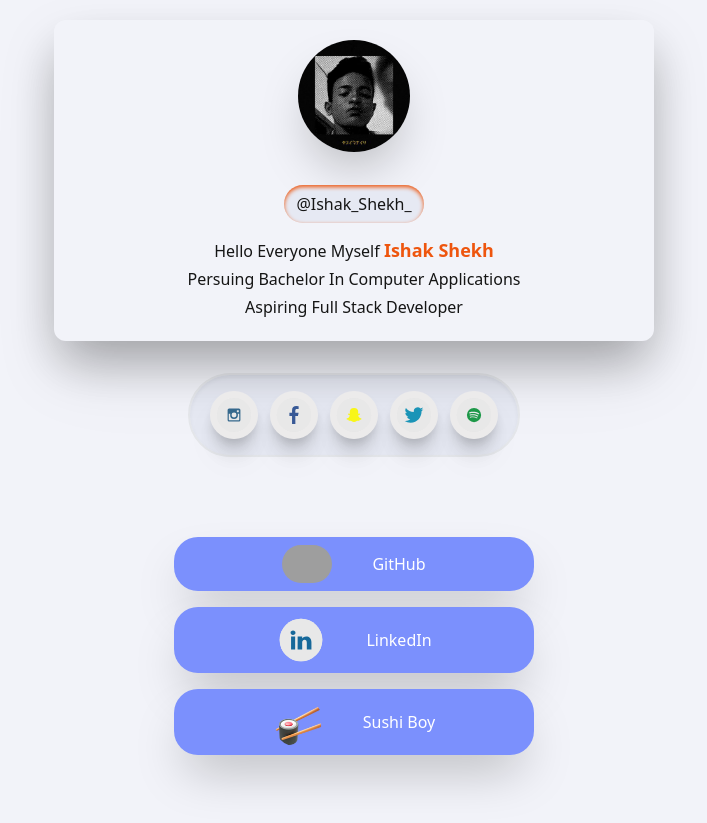
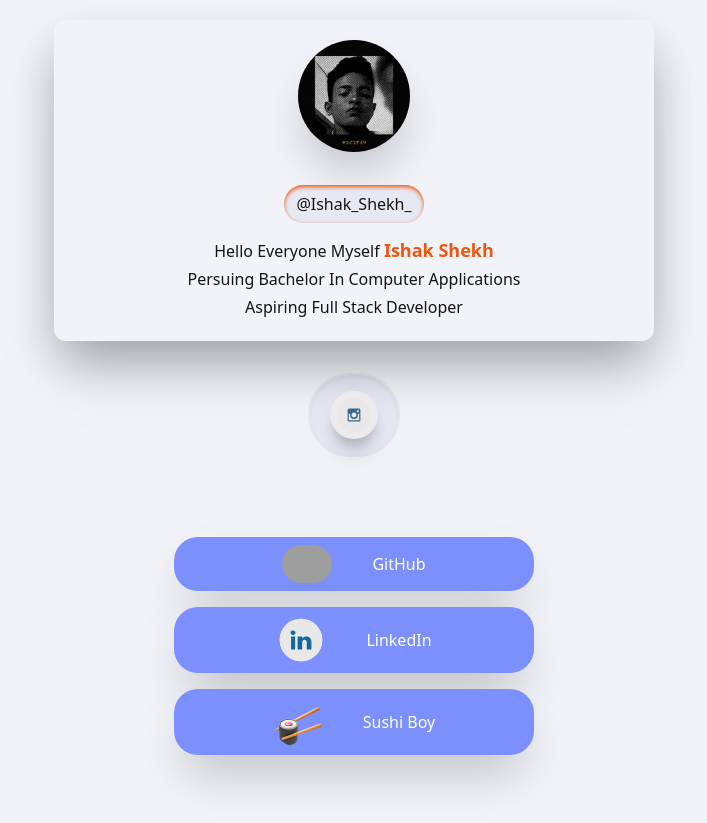
Before and after one commit to ishakshekh-org/ishakshekh-org-react-link-in-bio, a React (Vite) app: page / in a window 1280 px wide. Shown: the whole page, without its empty margins (286-993 px from the left). Built offline with nearby package versions, Linux system fonts and the light colour scheme; grey boxes are pictures that could not be loaded.

Commit message:
Update NavPart.jsx

```diff
--- a/src/components/NavPart.jsx
+++ b/src/components/NavPart.jsx
@@ -8,10 +8,18 @@
   twiiter,
 } from "../assets/icons";
 
+const data = [
+{
+    img: instagram,
+    src: "#"
+}
+];
+
 const NavPart = () => {
   return (
     <div className="flex justify-center items-center sm:w-fit m-auto my-3 p-4 sm:px-5 bg-[#e6e9f3]  border-2 shadow-inner rounded-full ">
       <ul className="flex justify-evenly w-full sm:justify-evenly gap-3">
+{/*
         <Navbar img={instagram} src="https://www.instagram.com/ishak_shekh_/" />
         <Navbar
           img={facebook}
@@ -31,6 +39,14 @@
           img={spotify}
           src="https://open.spotify.com/user/31gf5qq4i4n2rtvwbar6n7ilpxk4?si=L7WLjRfDRkSQIF1i0T9Quw&nd=1"
         />
+
+*/}
+
+    {data.map(item => (
+          <Navbar
+            img={item.img} src={item.src}
+        />
+))}
       </ul>
     </div>
   );
```
